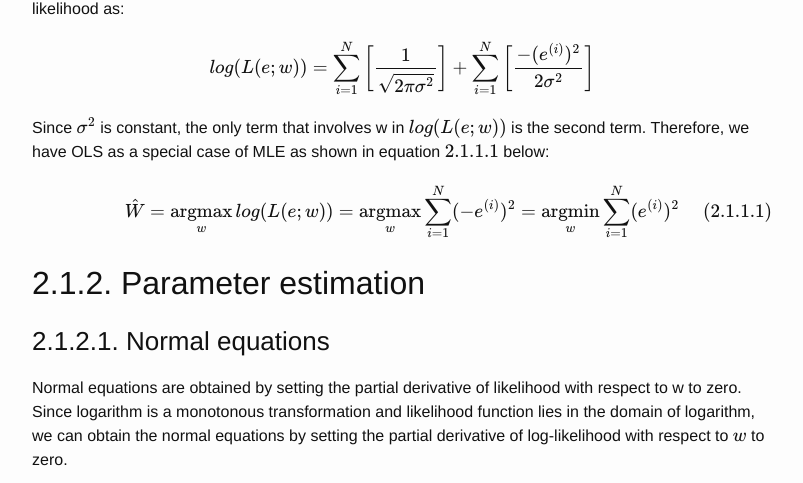
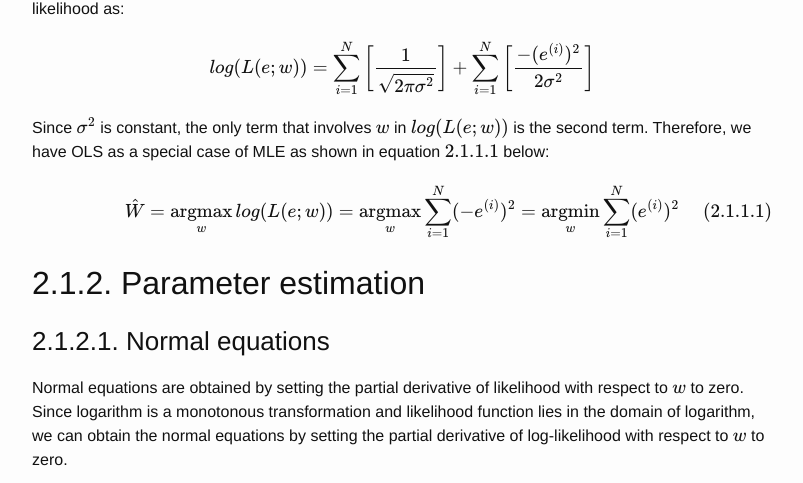
Before and after one commit to SNaveenMathew/ml_book, a Jekyll site: the page built from linear_regression.md, in a window 1280 px wide and 900 px high, scrolled down 834 px. Shown: the part 144-627 px from the top of the window, without its empty margins (238-1041 px from the left). Built offline with Jekyll 4.4.1, drawn with Linux system fonts in a browser that asks for light colours; our own code applies the rules of GitHub Pages for plain Markdown files; formulas are drawn with MathJax 3.

Commit message:
Fixed variable names under LaTeX formula

```diff
--- a/linear_regression.md
+++ b/linear_regression.md
@@ -20,7 +20,7 @@ We would like to maximize the likelihood by varying $w$. Since logarithm is a mo
 
 $$log(L(e; w)) = \sum_{i = 1}^{N}\bigg[\frac{1}{\sqrt{2 \pi \sigma^2}} \bigg] + \sum_{i = 1}^{N}\bigg[ \frac{- (e^{(i)})^2}{2 \sigma^2}\bigg]$$
 
-Since $\sigma^2$ is constant, the only term that involves w in $log(L(e; w))$ is the second term. Therefore, we have OLS as a special case of MLE as shown in equation $2.1.1.1$ below:
+Since $\sigma^2$ is constant, the only term that involves $w$ in $log(L(e; w))$ is the second term. Therefore, we have OLS as a special case of MLE as shown in equation $2.1.1.1$ below:
 
 $$\DeclareMathOperator*{\argmax}{argmax} \DeclareMathOperator*{\argmin}{argmin} \hat{W} = \argmax \limits_{w} log(L(e; w)) = \argmax\limits_{w} \sum_{i=1}^{N}(- e^{(i)})^2 = \argmin\limits_{w} \sum_{i=1}^{N} (e^{(i)})^2 \tag{2.1.1.1}$$
 
@@ -28,7 +28,7 @@ $$\DeclareMathOperator*{\argmax}{argmax} \DeclareMathOperator*{\argmin}{argmin}
 
 ### 2.1.2.1. Normal equations
 
-Normal equations are obtained by setting the partial derivative of likelihood with respect to w to zero. Since logarithm is a monotonous transformation and likelihood function lies in the domain of logarithm, we can obtain the normal equations by setting the partial derivative of log-likelihood with respect to $w$ to zero.
+Normal equations are obtained by setting the partial derivative of likelihood with respect to $w$ to zero. Since logarithm is a monotonous transformation and likelihood function lies in the domain of logarithm, we can obtain the normal equations by setting the partial derivative of log-likelihood with respect to $w$ to zero.
 
 $$\frac{\partial log(L(e; w))}{\partial w} = 0 \implies \bigg[\frac{\partial}{\partial w} \sum_{i=1}^{N}(e^{(i)})^2 \bigg]_{w = \hat{W}} = 0 \tag{2.1.2.1.1}$$
 
```
